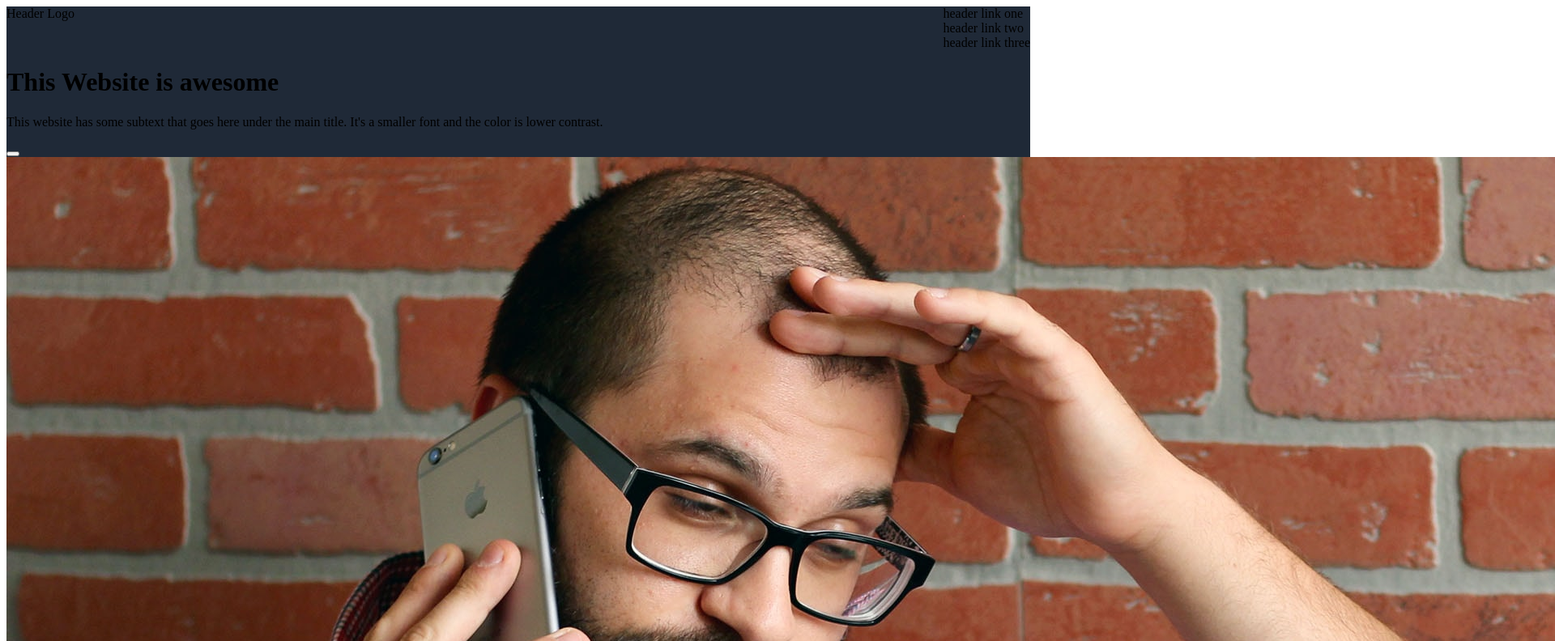
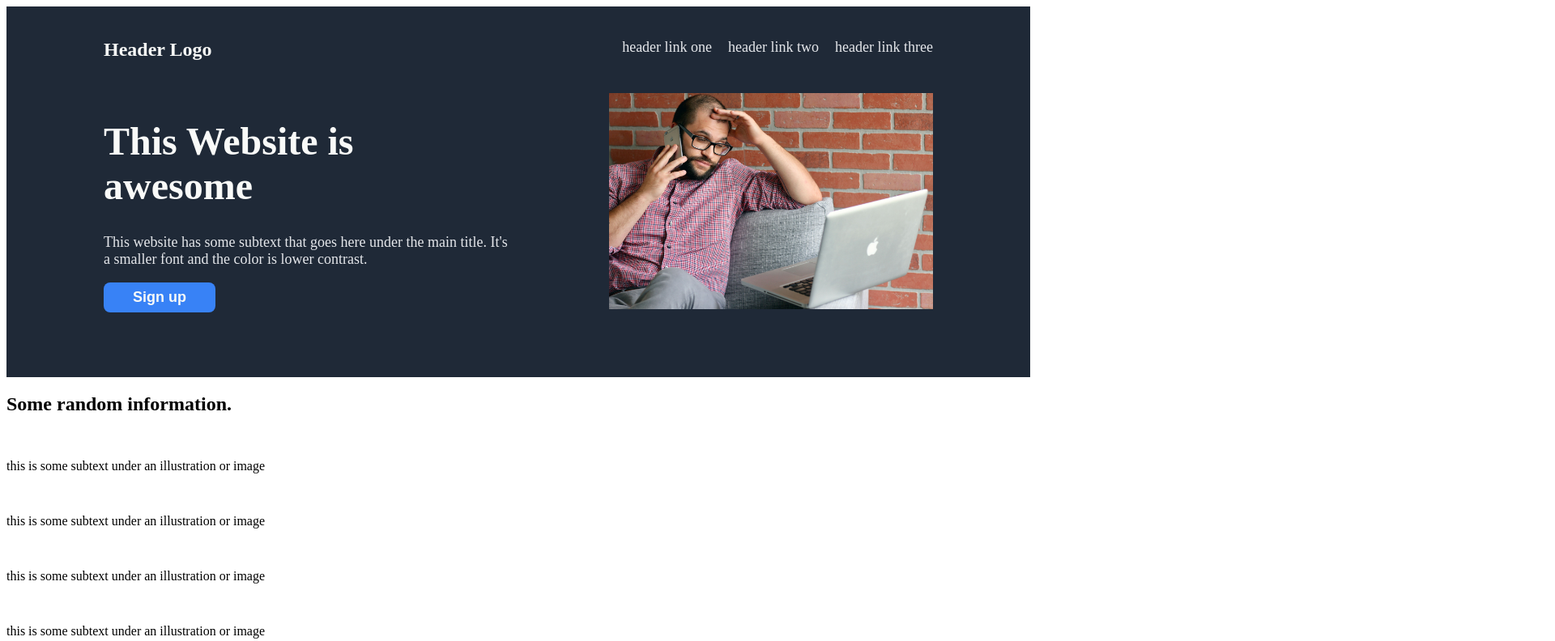
Before and after one commit to zimin406/odin-landing-page, a plain HTML site: page index.html in a window 1280 px wide. Shown: the top 792 px of the page at 81% size, 1920 px wide, since content can reach past the window. Drawn offline with Linux system fonts and the light colour scheme.

Commit message:
Add styling to header

```diff
--- a/index.html
+++ b/index.html
@@ -8,7 +8,7 @@
     <body>
         <div class = "header">
             <div class ="navbar">
-                <div class = "logo">Header Logo</div>
+                <div class = "logo-container">Header Logo</div>
                 <ul class = "header-links-container">
                     <li class = "header-link"><a>header link one</a></li>
                     <li class = "header-link"><a>header link two</a></li>
@@ -16,13 +16,14 @@
                 </ul>
             </div>
             <div class = "header-content">
-                <div>
+                <div class = "header-text-container">
                     <h1 class = "header-heading">This Website is awesome</h1>
                     <p class ="header-subtext">This website has some subtext that goes here under the main title. It's a smaller font and the color is lower contrast.</p>
-                    <button class = "sign-up-button-1"></button>
+                    <button class = "sign-up-button-1">Sign up</button>
                 </div>
+                <div class = "header-image-container"><img class = "header-image" src = "./images/header-image.jpg" alt = "a picture of a man staring at his laptop while talking on the phone"></div>
             </div>
-            <div class = "header-image-container"><img class = "header-image" src = "./images/header-image.jpg" alt = "a picture of a man staring at his laptop while talking on the phone"></div>
+
         </div>
         <div class = "section-1"></div>
             <h2 class = "section-1-heading">Some random information.</h2>
--- a/style.css
+++ b/style.css
@@ -1,15 +1,69 @@
-/* header */
+/* navbar */
 .header {
     background-color: #1F2937;
+
+    padding: 40px 120px 80px;
 }
 
 .navbar {
     display: flex;
     justify-content: space-between;
+
+    margin-bottom: 40px;
+}
+
+.logo-container {
+    font-size: 24px;
+    color: #F9FAF8;
+    font-weight: 700;
 }
 
 .header-links-container {
     margin: 0px;
     padding: 0px;
     list-style-type: none;
+
+    display: flex;
+    gap: 20px;
 }
+
+.header-link {
+    color: #E5E7EB;
+    font-size: 18px;
+}
+
+/* header-content */
+.header-content {
+    display: flex;
+    justify-content: space-between;
+}
+
+.header-text-container {
+    width: 500px;
+}
+.header-heading {
+    color: #F9FAF8;
+    font-size: 48px;
+    font-weight: 800;
+}
+
+.header-subtext {
+    color: #E5E7EB;
+    font-size: 18px;
+}
+
+.header-image {
+    width: 400px;
+    height: auto;
+}
+
+.sign-up-button-1 {
+    background-color: #3882F6;
+    color: #F9FAF8;
+
+    padding: 8px 36px;
+    border: none;
+    border-radius: 8px;
+    font-size: 18px;
+    font-weight: bold;
+}
```
